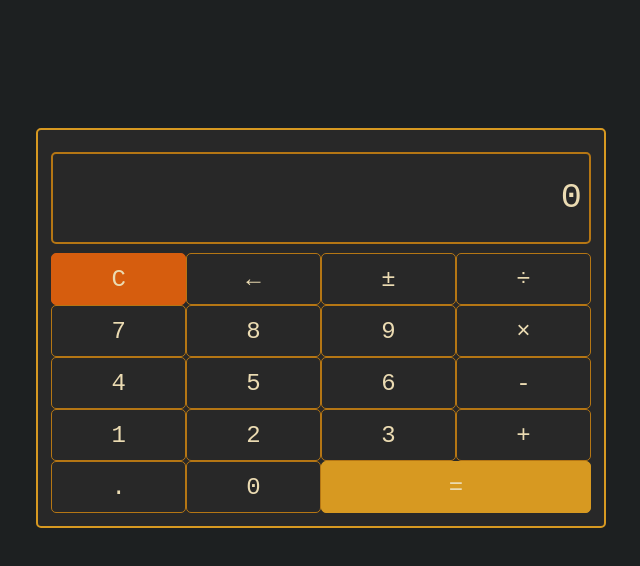
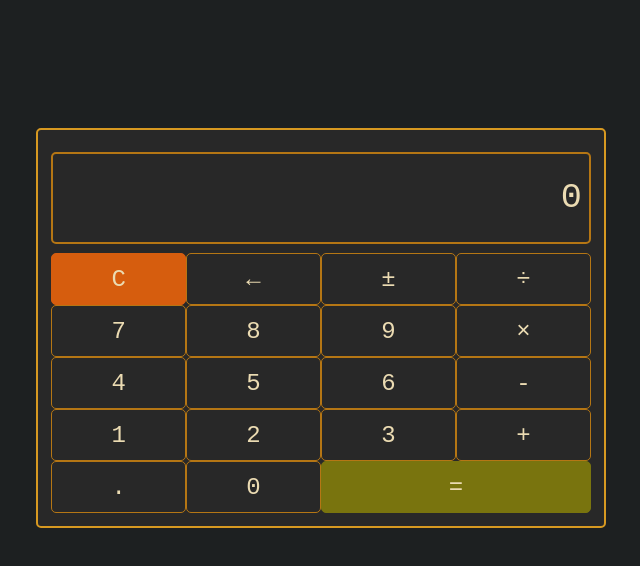
Before and after one commit to jfvillablanca/odin-calculator, a plain HTML site: page index.html in a window 1280 px wide. Shown: the whole page, without its empty margins (319-959 px from the left). Drawn offline with Linux system fonts and the light colour scheme.

Commit message:
Remove console diagnostics and reduce animation time

```diff
--- a/scripts.js
+++ b/scripts.js
@@ -38,7 +38,7 @@ const registerKey = function(e) {
   const keyZero = document.querySelector(".zero");
   const keyEqualSign = document.querySelector(".equalsign");
 
-  console.log(`${e.key}`);
+  // console.log(`${e.key}`);
   if (e.key === "Backspace"){ keyBackspace.classList.add('clicked'); }
   if (e.key === "/"){ keyDivision.classList.add('clicked'); }
   if (e.key === "7"){ keySeven.classList.add('clicked'); }
@@ -59,6 +59,7 @@ const registerKey = function(e) {
 };
 
 const removeTransition = function(e) {
+  // console.log(e.propertyName);
   e.target.classList.remove('clicked');
 }
 
--- a/styles.css
+++ b/styles.css
@@ -9,6 +9,8 @@ html {
   --darkgruv-red-h: #fb4934;
   --darkgruv-green: #98971a;
   --darkgruv-green-h: #b8bb26;
+  --lightgruv-green: #98971a;
+  --lightgruv-green-h: #79740e;
   --darkgruv-yellow: #d79921;
   --darkgruv-yellow-h: #b57614;
   --darkgruv-blue: #458588;
@@ -95,7 +97,7 @@ body {
   border-radius: 5px;
   border: 1px solid var(--darkgruv-yellow-h);
 
-  transition: background-color 0.2s, border 0.2s, color 0.2s;
+  transition: background-color 0.1s, border 0.1s, color 0.1s;
 }
 
 .button.clicked {
@@ -119,8 +121,8 @@ body {
 }
 
 .equalsign {
-  background-color: var(--darkgruv-yellow);
-  border: 1px solid var(--darkgruv-yellow);
+  background-color: var(--lightgruv-green-h);
+  border: 1px solid var(--lightgruv-green-h);
   flex-basis: 50%;
 }
 
```
